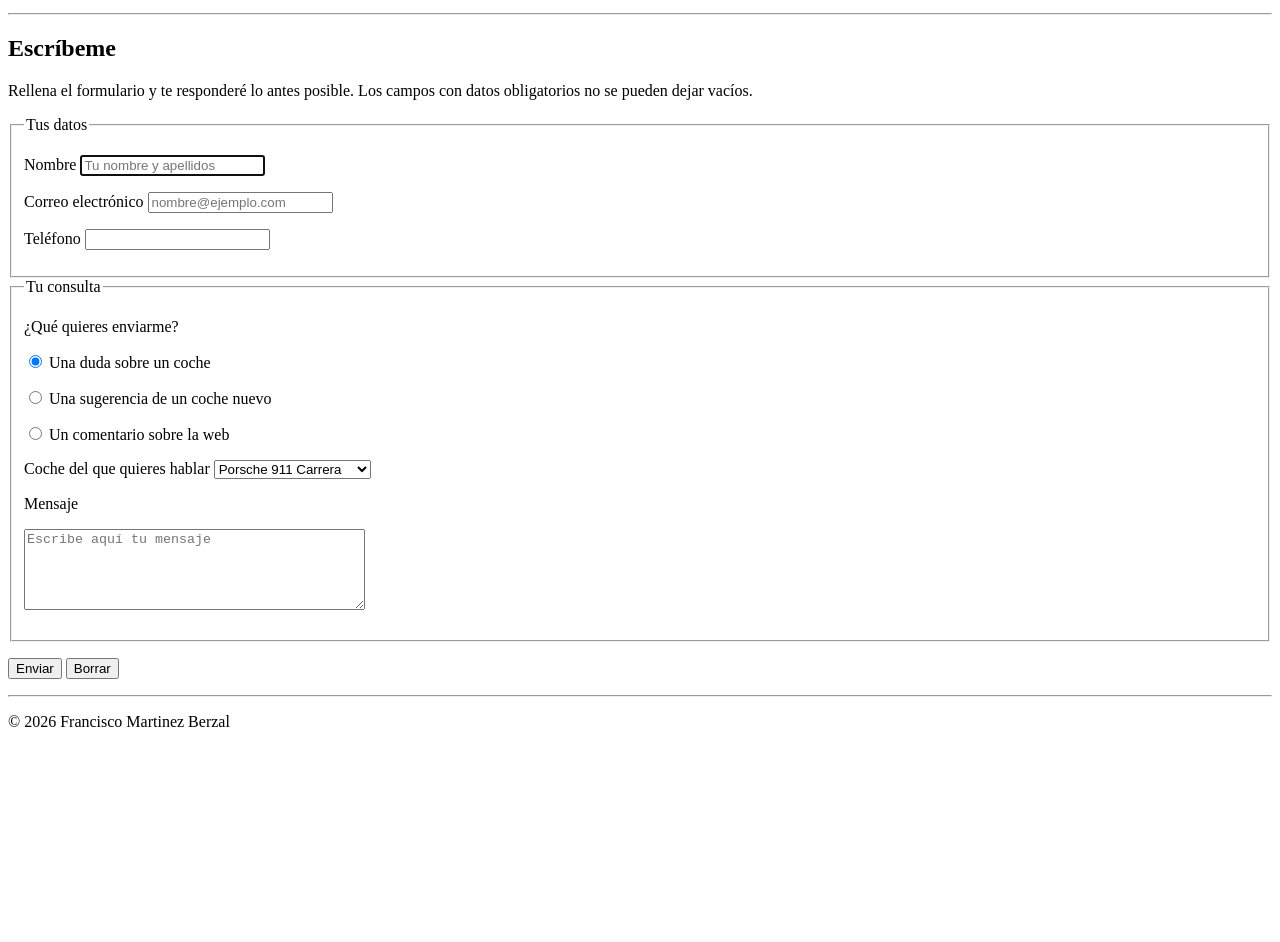
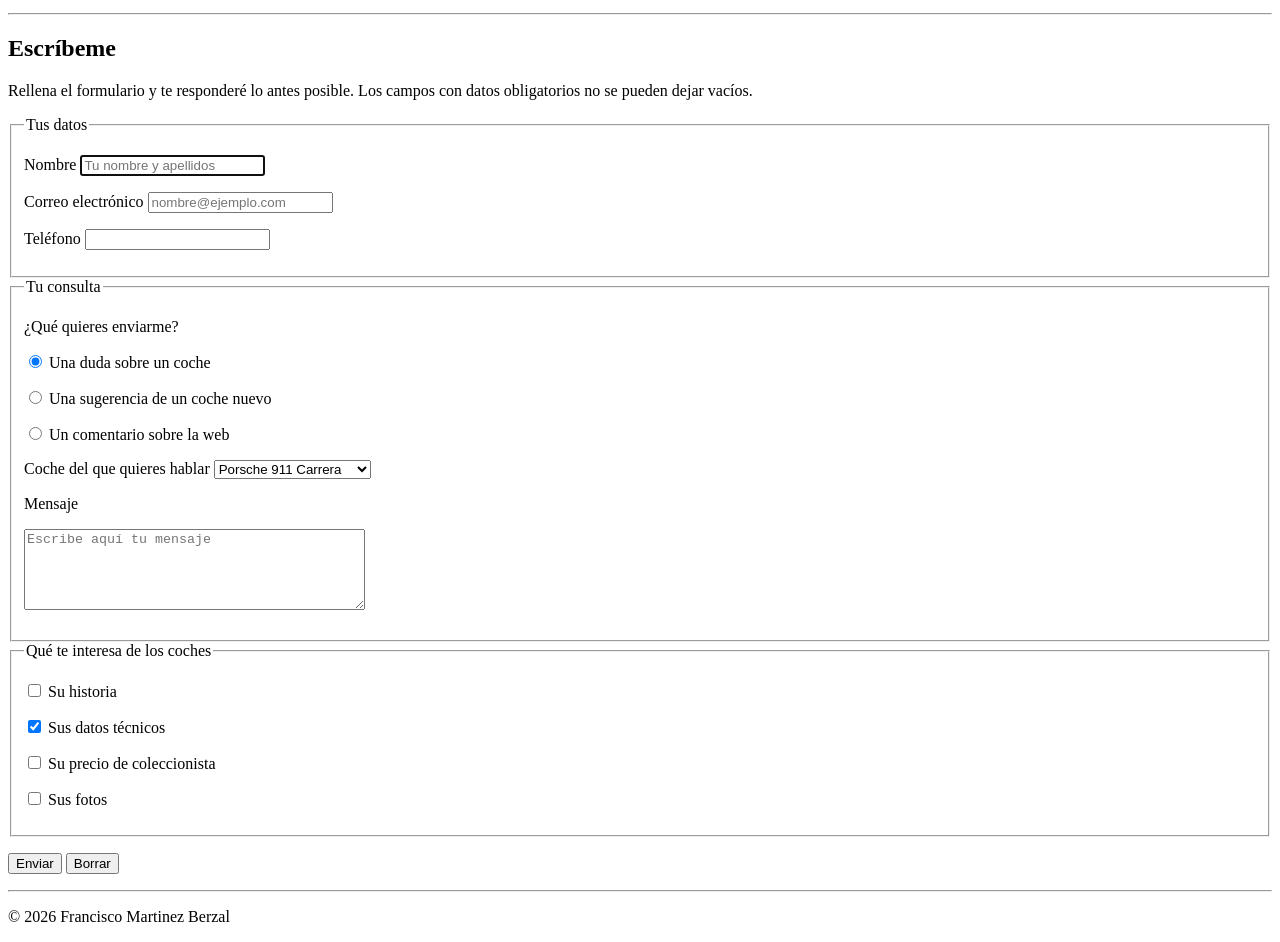
Before and after one commit to Francisco-390/Proyecto-Integrador-LM-2026, a plain HTML site: page proyecto/contacto.html in a window 1280 px wide. Shown: the part 101-1043 px from the top of the page. Before the commit the page ends 848 px from the top, so only its background shows below. Drawn offline with Linux system fonts and the light colour scheme.

Commit message:
feat(contacto): add fieldset intereses

```diff
--- a/proyecto/contacto.html
+++ b/proyecto/contacto.html
@@ -87,6 +87,27 @@
                 </p>
             </fieldset>
 
+            <!-- Bloque 3: intereses -->
+            <fieldset>
+                <legend>Qué te interesa de los coches</legend>
+                <p>
+                    <input type="checkbox" id="int-historia" name="interes" value="historia">
+                    <label for="int-historia">Su historia</label>
+                </p>
+                <p>
+                    <input type="checkbox" id="int-datos" name="interes" value="datos-tecnicos" checked>
+                    <label for="int-datos">Sus datos técnicos</label>
+                </p>
+                <p>
+                    <input type="checkbox" id="int-precio" name="interes" value="precio">
+                    <label for="int-precio">Su precio de coleccionista</label>
+                </p>
+                <p>
+                    <input type="checkbox" id="int-fotos" name="interes" value="fotos">
+                    <label for="int-fotos">Sus fotos</label>
+                </p>
+            </fieldset>
+
             <!-- Botones de envío y borrado -->
             <p>
                 <input type="submit" value="Enviar">
```
